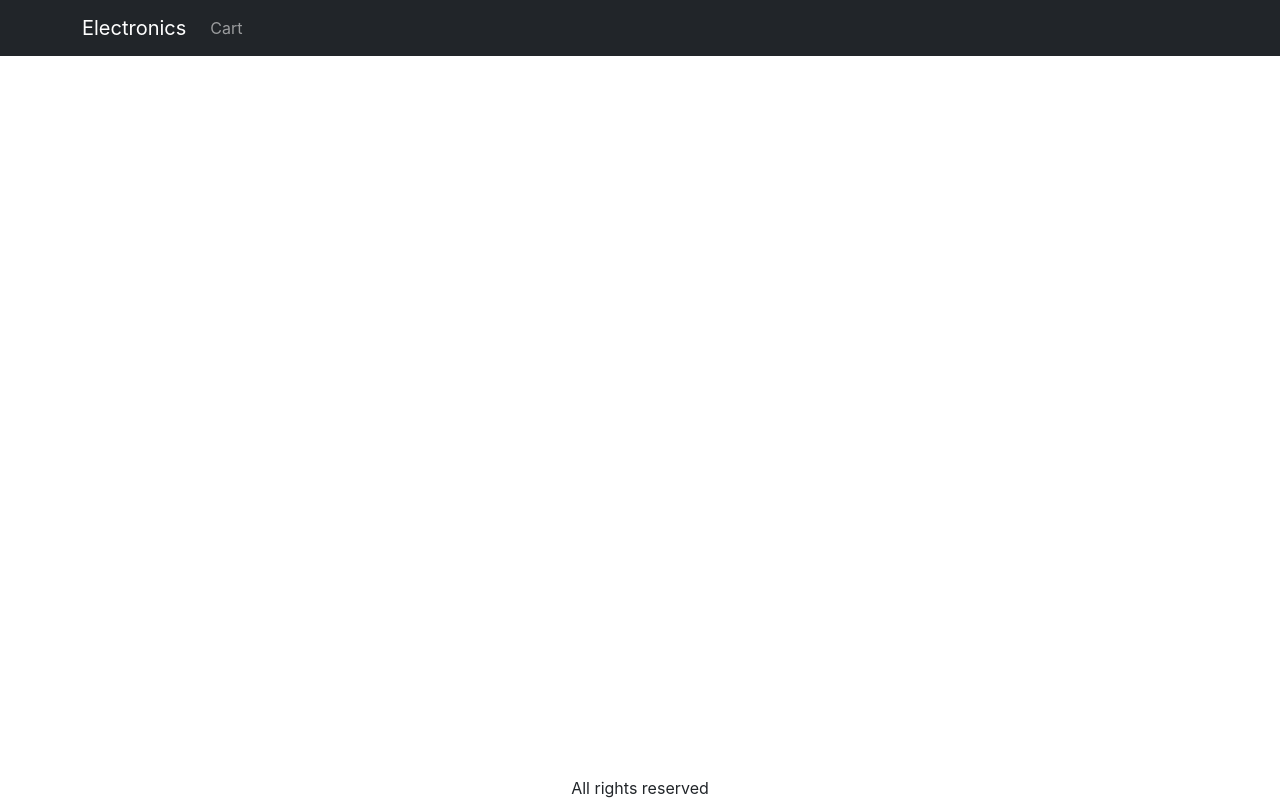
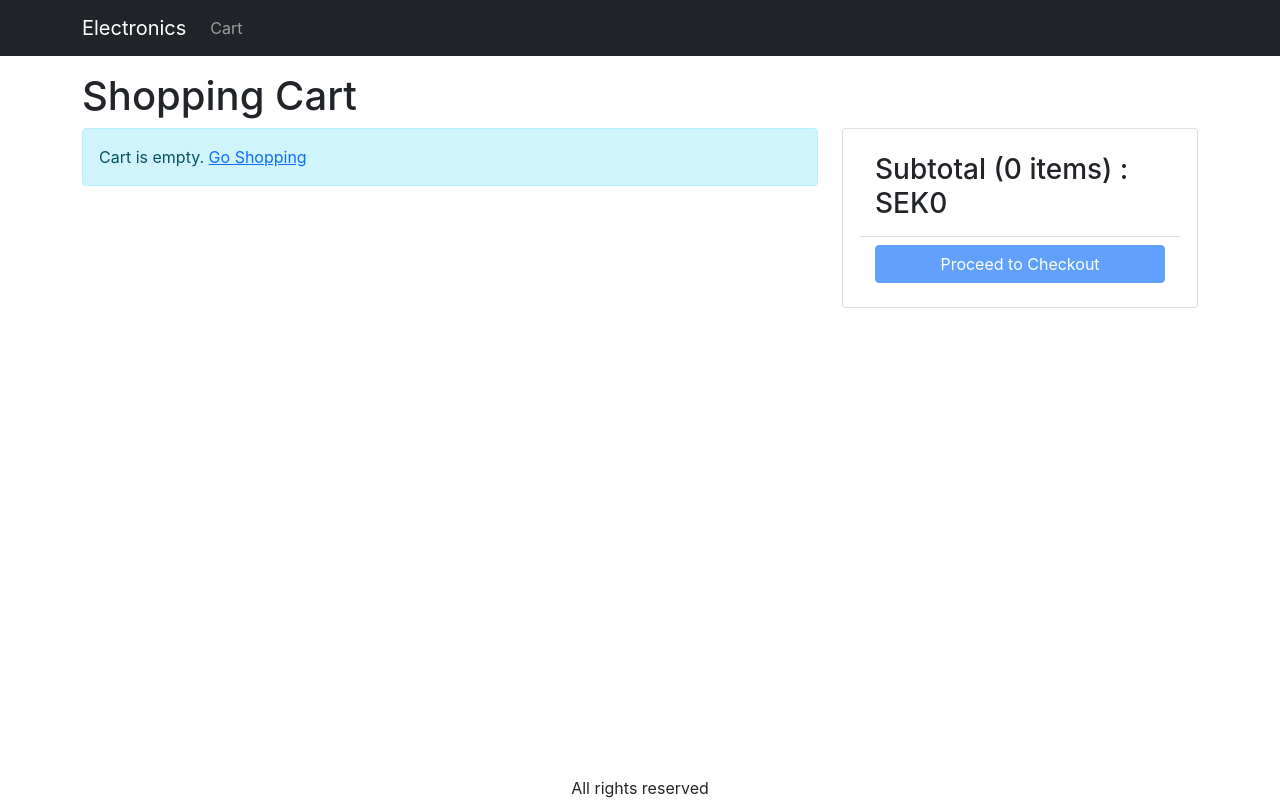
Before and after one commit to AlexTeklu/mern-shop, a React (Create React App) app in the folder frontend/: page /cart in a window 1280 px wide. Built offline with nearby package versions, Linux system fonts and the light colour scheme.

Commit message:
button handler added to cart and local storage

```diff
--- a/frontend/src/App.js
+++ b/frontend/src/App.js
@@ -1,6 +1,7 @@
 import { BrowserRouter, Route, Routes, Link } from 'react-router-dom';
 import HomeScreen from './Screen/HomeScreen';
 import ProductScreen from './Screen/ProductScreen';
+import CartScreen from './Screen/CartScreen';
 import Navbar from 'react-bootstrap/Navbar';
 import Nav from 'react-bootstrap/Nav';
 import Container from 'react-bootstrap/Container';
@@ -38,7 +39,7 @@
 					<Container className='mt-3'>
 						<Routes>
 							<Route path='/product/:slug' element={<ProductScreen />} />
-
+							<Route path='/cart' element={<CartScreen />} />
 							<Route path='/' element={<HomeScreen />} />
 						</Routes>
 					</Container>
--- /dev/null
+++ b/frontend/src/Screen/CartScreen.js
@@ -0,0 +1,130 @@
+import { useContext } from 'react';
+import { Store } from '../Store';
+import { Helmet } from 'react-helmet-async';
+import Row from 'react-bootstrap/Row';
+import Col from 'react-bootstrap/Col';
+import MessageBox from '../components/MessageBox';
+import ListGroup from 'react-bootstrap/ListGroup';
+import Button from 'react-bootstrap/Button';
+import Card from 'react-bootstrap/Card';
+import { Link, useNavigate } from 'react-router-dom';
+import axios from 'axios';
+
+export default function CartScreen() {
+	const navigate = useNavigate();
+	const { state, dispatch: ctxDispatch } = useContext(Store);
+	const {
+		cart: { cartItems },
+	} = state;
+
+	const updateCartHandler = async (item, quantity) => {
+		const { data } = await axios.get(`/api/products/${item._id}`);
+		if (data.countInStock < quantity) {
+			window.alert('Sorry. Product is out of stock');
+			return;
+		}
+		ctxDispatch({
+			type: 'CART_ADD_ITEM',
+			payload: { ...item, quantity },
+		});
+	};
+	const removeItemHandler = (item) => {
+		ctxDispatch({ type: 'CART_REMOVE_ITEM', payload: item });
+	};
+
+	const checkoutHandler = () => {
+		navigate('/signin?redirect=/shipping');
+	};
+
+	return (
+		<div>
+			<Helmet>
+				<title>Shopping Cart</title>
+			</Helmet>
+			<h1>Shopping Cart</h1>
+			<Row>
+				<Col md={8}>
+					{cartItems.length === 0 ? (
+						<MessageBox>
+							Cart is empty. <Link to='/'>Go Shopping</Link>
+						</MessageBox>
+					) : (
+						<ListGroup>
+							{cartItems.map((item) => (
+								<ListGroup.Item key={item._id}>
+									<Row className='align-items-center'>
+										<Col md={4}>
+											<img
+												src={item.image}
+												alt={item.name}
+												className='img-fluid rounded img-thumbnail'
+											></img>{' '}
+											<Link to={`/product/${item.slug}`}>{item.name}</Link>
+										</Col>
+										<Col md={3}>
+											<Button
+												onClick={() =>
+													updateCartHandler(item, item.quantity - 1)
+												}
+												variant='light'
+												disabled={item.quantity === 1}
+											>
+												<i className='fas fa-minus-circle'></i>
+											</Button>{' '}
+											<span>{item.quantity}</span>{' '}
+											<Button
+												variant='light'
+												onClick={() =>
+													updateCartHandler(item, item.quantity + 1)
+												}
+												disabled={item.quantity === item.countInStock}
+											>
+												<i className='fas fa-plus-circle'></i>
+											</Button>
+										</Col>
+										<Col md={3}>SEK{item.price}</Col>
+										<Col md={2}>
+											<Button
+												onClick={() => removeItemHandler(item)}
+												variant='light'
+											>
+												<i className='fas fa-trash'></i>
+											</Button>
+										</Col>
+									</Row>
+								</ListGroup.Item>
+							))}
+						</ListGroup>
+					)}
+				</Col>
+				<Col md={4}>
+					<Card>
+						<Card.Body>
+							<ListGroup variant='flush'>
+								<ListGroup.Item>
+									<h3>
+										Subtotal ({cartItems.reduce((a, c) => a + c.quantity, 0)}{' '}
+										items) : SEK
+										{cartItems.reduce((a, c) => a + c.price * c.quantity, 0)}
+									</h3>
+								</ListGroup.Item>
+								<ListGroup.Item>
+									<div className='d-grid'>
+										<Button
+											type='button'
+											variant='primary'
+											onClick={checkoutHandler}
+											disabled={cartItems.length === 0}
+										>
+											Proceed to Checkout
+										</Button>
+									</div>
+								</ListGroup.Item>
+							</ListGroup>
+						</Card.Body>
+					</Card>
+				</Col>
+			</Row>
+		</div>
+	);
+}
--- a/frontend/src/Screen/ProductScreen.js
+++ b/frontend/src/Screen/ProductScreen.js
@@ -1,6 +1,6 @@
 import axios from 'axios';
 import { useContext, useEffect, useReducer } from 'react';
-import { useParams } from 'react-router-dom';
+import { useNavigate, useParams } from 'react-router-dom';
 import Row from 'react-bootstrap/Row';
 import Col from 'react-bootstrap/Col';
 import Card from 'react-bootstrap/Card';
@@ -28,6 +28,7 @@
 };
 
 function ProductScreen() {
+	const navigate = useNavigate();
 	const params = useParams();
 	const { slug } = params;
 
@@ -64,6 +65,7 @@
 			type: 'CART_ADD_ITEM',
 			payload: { ...product, quantity },
 		});
+		navigate('/cart');
 	};
 
 	return loading ? (
@@ -95,7 +97,7 @@
 								numReviews={product.numReviews}
 							></Rating>
 						</ListGroup.Item>
-						<ListGroup.Item>Pirce : ${product.price}</ListGroup.Item>
+						<ListGroup.Item>Pirce : SEK{product.price}</ListGroup.Item>
 						<ListGroup.Item>
 							Description:
 							<p>{product.description}</p>
@@ -109,7 +111,7 @@
 								<ListGroup.Item>
 									<Row>
 										<Col>Price:</Col>
-										<Col>${product.price}</Col>
+										<Col>SEK{product.price}</Col>
 									</Row>
 								</ListGroup.Item>
 								<ListGroup.Item>
--- a/frontend/src/Store.js
+++ b/frontend/src/Store.js
@@ -4,7 +4,9 @@
 
 const initialState = {
 	cart: {
-		cartItems: [],
+		cartItems: localStorage.getItem('cartItems')
+			? JSON.parse(localStorage.getItem('cartItems'))
+			: [],
 	},
 };
 function reducer(state, action) {
@@ -20,7 +22,15 @@
 						item._id === existItem._id ? newItem : item
 				  )
 				: [...state.cart.cartItems, newItem];
+			localStorage.setItem('cartItems', JSON.stringify(cartItems));
 			return { ...state, cart: { ...state.cart, cartItems } };
+		case 'CART_REMOVE_ITEM': {
+			const cartItems = state.cart.cartItems.filter(
+				(item) => item._id !== action.payload._id
+			);
+			localStorage.setItem('cartItems', JSON.stringify(cartItems));
+			return { ...state, cart: { ...state.cart, cartItems } };
+		}
 
 		default:
 			return state;
--- a/frontend/src/components/Product.js
+++ b/frontend/src/components/Product.js
@@ -55,9 +55,30 @@
 import Button from 'react-bootstrap/Button';
 import { Link } from 'react-router-dom';
 import Rating from './Rating';
+import axios from 'axios';
+import { useContext } from 'react';
+import { Store } from '../Store';
 
 function Product(props) {
 	const { product } = props;
+	const { state, dispatch: ctxDispatch } = useContext(Store);
+	const {
+		cart: { cartItems },
+	} = state;
+
+	const addToCartHandler = async (item) => {
+		const existItem = cartItems.find((x) => x._id === product._id);
+		const quantity = existItem ? existItem.quantity + 1 : 1;
+		const { data } = await axios.get(`/api/products/${item._id}`);
+		if (data.countInStock < quantity) {
+			window.alert('Sorry. Product is out of stock');
+			return;
+		}
+		ctxDispatch({
+			type: 'CART_ADD_ITEM',
+			payload: { ...item, quantity },
+		});
+	};
 	return (
 		<Card>
 			<Link to={`/product/${product.slug}`}>
@@ -69,7 +90,13 @@
 				</Link>
 				<Rating rating={product.rating} numReviews={product.numReviews} />
 				<Card.Text>${product.price}</Card.Text>
-				<Button>Add to cart</Button>
+				{product.countInStock === 0 ? (
+					<Button variant='light' disabled>
+						Out of stock
+					</Button>
+				) : (
+					<Button onClick={() => addToCartHandler(product)}>Add to cart</Button>
+				)}
 			</Card.Body>
 		</Card>
 	);
--- a/frontend/src/index.css
+++ b/frontend/src/index.css
@@ -51,7 +51,7 @@
 .rating span {
 	color: #ffc000;
 }
-/*
+
 .img-large {
 	max-width: 100%;
 }
@@ -59,6 +59,7 @@
 .img-thumbnail {
 	height: 80px;
 }
+/*
 .small-container {
 	max-width: 600px;
 }
```
